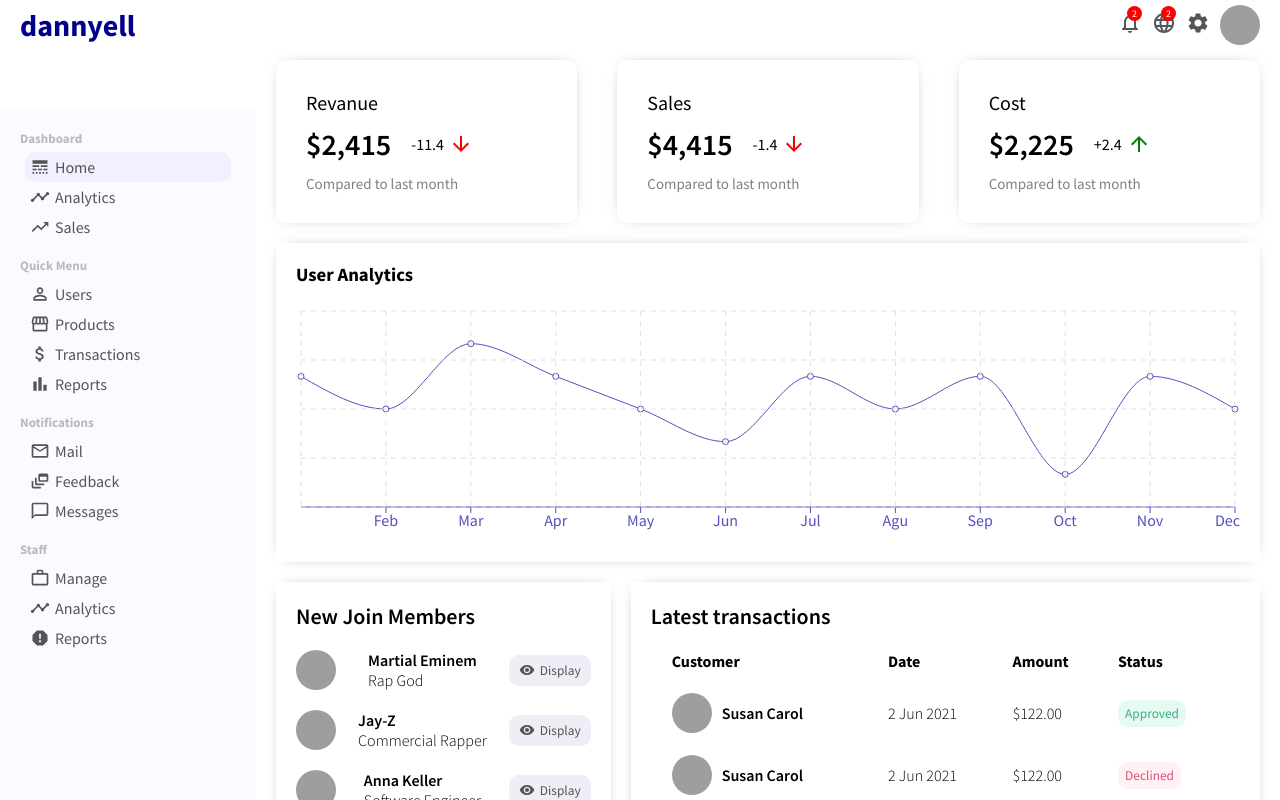
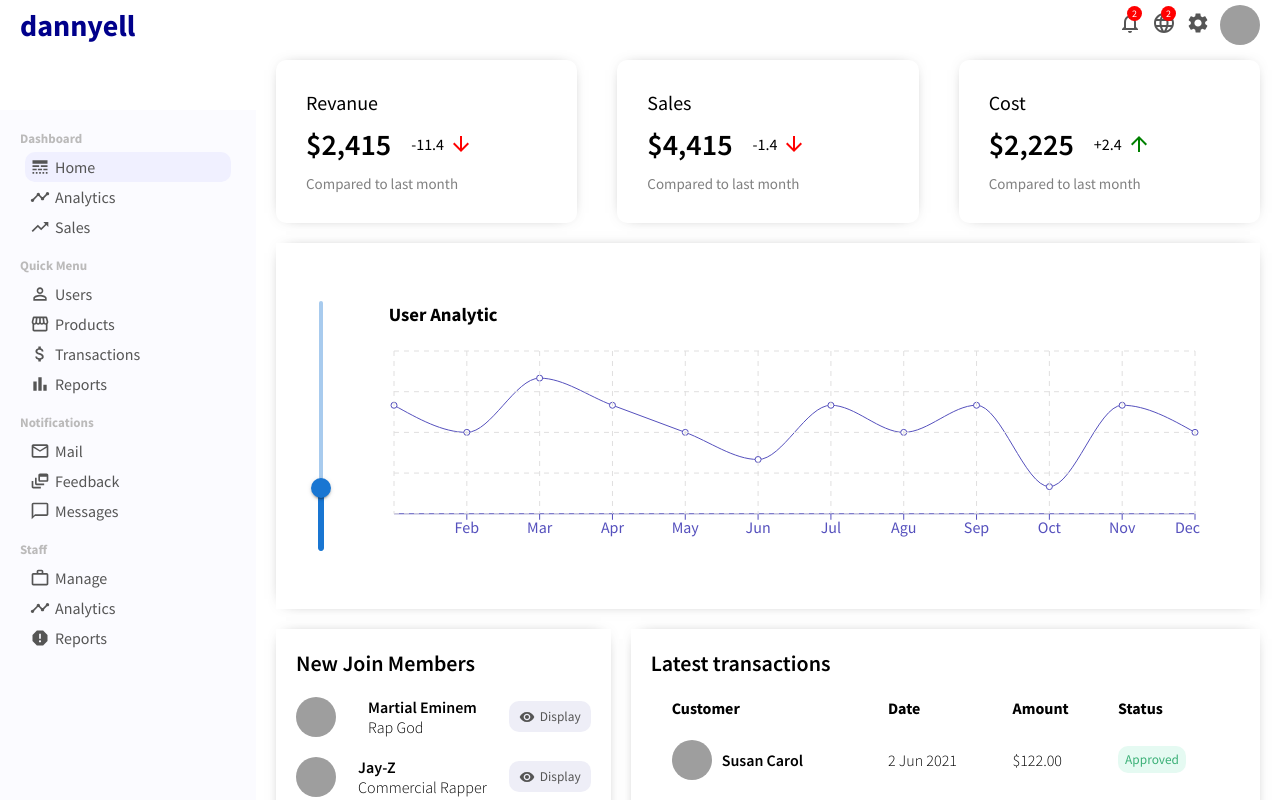
Before and after one commit to ojugz/dannyell, a React (Create React App) app: page / in a window 1280 px wide. Shown: the top 800 px of the page. Built offline with nearby package versions, Linux system fonts and the light colour scheme; grey boxes are pictures that could not be loaded.

Commit message:
SliderBar Created

```diff
--- a/src/components/chart/chart.css
+++ b/src/components/chart/chart.css
@@ -1,8 +1,7 @@
 .chart {
     margin: 20px;
     padding: 20px;
-    -webkit-box-shadow: 0px 0px 15px -10px rgba(0, 0, 0, 0.75);
-    box-shadow: 0px 0px 15px -10px rgba(0, 0, 0, 0.75);
+    width: 95%;
   }
 
   .chartTitle {
--- /dev/null
+++ b/src/components/sliderBar/SliderBar.jsx
@@ -0,0 +1,41 @@
+import React, { useState } from 'react';
+import './sliderBar.css';
+import Box from '@mui/material/Box';
+import Slider from '@mui/material/Slider';
+//import { Slider, Box } from '@material-ui/core';
+
+
+export default function SliderBar({ onDataSet }) {
+  function preventHorizontalKeyboardNavigation(event) {
+    if (event.key === 'ArrowLeft' || event.key === 'ArrowRight') {
+      event.preventDefault();
+    }
+  }
+
+  const [data, setData] = useState(25);
+
+  const handleChange = (event, newData) => {
+    setData(newData);
+    onDataSet(newData);
+  };
+
+  return (
+    <div className='slider'>
+      <Box sx={{ height: 250 }}>
+        <Slider
+          sx={{
+            '& input[type="range"]': {
+              WebkitAppearance: 'slider-vertical',
+            },
+          }}
+          value={data}
+          onChange={handleChange}
+          orientation='vertical'
+          // defaultValue={30}
+          aria-label='Temperature'
+          onKeyDown={preventHorizontalKeyboardNavigation}
+        />
+      </Box>
+    </div>
+  );
+}
--- /dev/null
+++ b/src/components/sliderBar/sliderBar.css
@@ -0,0 +1,8 @@
+.slider{
+    width: 5%;
+    flex-direction: row;
+    align-items: center;
+    margin-left: 10px;
+    margin-bottom: 20px;
+    margin-top: 20px;
+}
--- a/src/pages/home/Home.jsx
+++ b/src/pages/home/Home.jsx
@@ -1,20 +1,42 @@
-import React from 'react';
-import Chart from "../../components/chart/Chart";
-import FeaturedInfo from "../../components/featuredInfo/FeaturedInfo";
-import "./home.css";
-import { userData } from "../../dummyData.js";
-import WidgetSm from "../../components/widgetSm/WidgetSm";
-import WidgetLg from "../../components/widgetLg/WidgetLg";
+import React, { useState } from 'react';
+import Chart from '../../components/chart/Chart';
+import FeaturedInfo from '../../components/featuredInfo/FeaturedInfo';
+import "./home.css"
+import{ userData } from "../../dummyData";
+import WidgetLg from '../../components/widgetLg/WidgetLg';
+import WidgetSma from '../../components/widgetSm/WidgetSm';
+import SliderBar from '../../components/sliderBar/SliderBar';
 
-export default function Home() {
+
+export default function Home(props) {
+  const [sliderValue, setSliderValue] = useState(1);
+
+  const getSliderData = value => {
+    setSliderValue(value);
+  };
+
+  const userDataTransform = userData.map(newUserData);
+
+  function newUserData(month) {
+    const newActiveUserValue = sliderValue * month['Active User'];
+    const newMonthValue = { ...month, 'Active User': newActiveUserValue };
+    return newMonthValue;
+  }
+
   return (
     <div className="home">
-      <FeaturedInfo />
-      <Chart data={userData} title="User Analytics" grid dataKey="Active User"/>
-      <div className="homeWidgets">
-        <WidgetSm/>
-        <WidgetLg/>
-      </div>
+        <FeaturedInfo/>
+        <div className='slider'></div>
+        <div className='chartContainer'>
+          <SliderBar onDataSet={getSliderData} />
+          <Chart data={userDataTransform} title="User Analytic" grid dataKey="Active User"/>
+        </div>
+        <div className="homeWidgets ">
+          <WidgetSma/>
+          <WidgetLg/>
+
+        </div>
     </div>
   );
+
 }
--- a/src/pages/home/home.css
+++ b/src/pages/home/home.css
@@ -1,8 +1,19 @@
 .home{
     flex: 4;
 }
-
 .homeWidgets{
     display: flex;
     margin: 20px;
 }
+
+
+.home .chartContainer{
+   display: flex;
+   align-items: center;
+   margin: 20px;
+   padding: 20px;
+
+   /* display: flex; */
+   -webkit-box-shadow: 0px 0px 15px -10px rgba(0, 0, 0, 0.75);
+   box-shadow: 0px 0px 15px -10px rgba(0, 0, 0, 0.75);
+}
```
